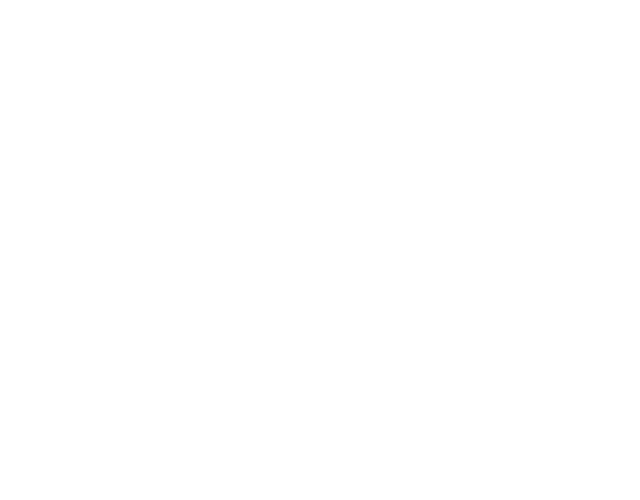
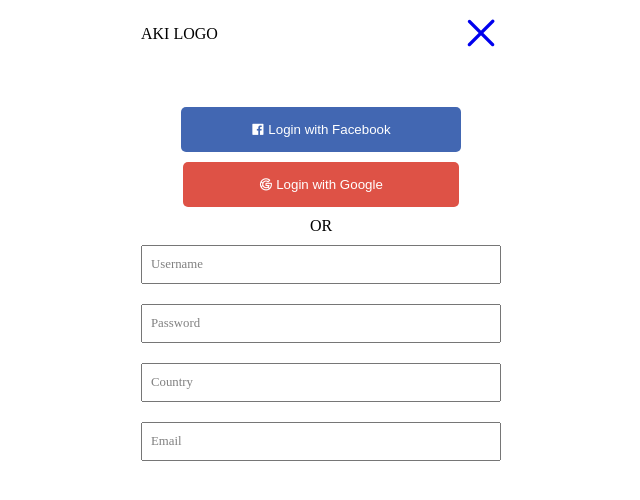
Before and after one commit to willzfrank/Aki, a React (Create React App) app: page /register in a window 1280 px wide. Before the commit this address had no page. Shown: the top 500 px of the page, without its empty margins (319-959 px from the left). Built offline with nearby package versions, Linux system fonts and the light colour scheme.

Commit message:
added register

```diff
--- a/src/App.js
+++ b/src/App.js
@@ -2,6 +2,7 @@ import './App.css';
 import Home from './pages/home/Home';
 import {Routes, Route} from "react-router-dom"
 import Login from "./pages/login/Login.jsx"
+import Register from "./pages/register/Register.jsx"
 
 function App() {
   return (
@@ -9,6 +10,7 @@ function App() {
       <Routes>
         <Route path="/" element ={  <Home />}/>
         <Route path="/login" element ={  <Login />}/>
+        <Route path="/register" element ={  <Register />}/>
       </Routes>
 
     </div>
--- a/src/components/Navbar/Navbar.jsx
+++ b/src/components/Navbar/Navbar.jsx
@@ -1,4 +1,5 @@
 import { NavbarContainer, NavbarList, NavbarLoginBtn } from './NavbarStyles';
+import {Link} from "react-router-dom"
 
 const Navbar = () => {
   return (
@@ -41,10 +42,10 @@ const Navbar = () => {
             <a> Become a producer</a>
           </li>
           <li>
-            <a> Register</a>
+            <Link to="/register" className="link">Register</Link>
           </li>
           <li className="login--btn">
-            <a> Login</a>
+            <Link to="/login" className="link">Login</Link>
           </li>
         </ul>
       </NavbarLoginBtn>
--- a/src/components/Navbar/NavbarStyles.js
+++ b/src/components/Navbar/NavbarStyles.js
@@ -41,10 +41,21 @@ export const NavbarLoginBtn = styled.div`
       border: none;
       cursor: pointer;
       border-radius: 5px;
+
+      li{
+
+      }
     }
+
     li {
       list-style: none;
       cursor: pointer;
+
+      .link{
+      color:white;
+      text-decoration:none;
+    }
+
     }
   }
 `;
--- a/src/pages/login/Login.jsx
+++ b/src/pages/login/Login.jsx
@@ -6,7 +6,6 @@ const Login = () => {
     <LoginComponent>
       <div className="login--header">
         <Link to="/"><i class="uil uil-multiply"></i></Link>
-
       </div>
       <LoginContent>
         <img src="" alt="" />
@@ -18,7 +17,6 @@ const Login = () => {
         <input type="password" placeholder="Password" className="password"/>
         <p className="F-password">Forgot password?</p>
         <input type="button" value="Login" className="login--btn" />
-        {/* <Link to="/login">Login</Link> */}
         <p>
           Dont have an account? <a href="#">Sign up</a>
         </p>
--- a/src/pages/login/LoginStyle.js
+++ b/src/pages/login/LoginStyle.js
@@ -32,9 +32,10 @@ span{
     padding:15px 35px;
     border:1px solid grey;
     border-radius:5px;
+    outline:none;
 
     :hover{
-        outline:lime;
+        outline:green;
     }
 }
 
@@ -42,6 +43,7 @@ span{
     padding:15px 35px;
     border:1px solid grey;
     border-radius:5px;
+    outline:none;
 
     :hover{
         outline:lime;
@@ -51,7 +53,7 @@ span{
 .F-password{
     cursor:pointer;
     font-weight:bold;
-    margin-bottom:30px;
+    margin-bottom:25px;
 }
 
 .login--btn{
@@ -62,7 +64,7 @@ span{
     padding:15px 100px;
     background:#4267B2;
     color:white;
-    margin-bottom:15px;
+    margin-bottom:10px;
 }
 
 .facebook--btn{
--- a/src/pages/register/Register.jsx
+++ b/src/pages/register/Register.jsx
@@ -1,9 +1,18 @@
-import React from 'react';
+import {ContentWrapper} from "./RegisterStyles.js"
+import {Link} from "react-router-dom"
 
 const Register = () => {
   return (
-    <div class="content-wrapper">
-      <h3>Get in touch with us</h3>
+    <ContentWrapper class="content-wrapper">
+      <div className="register--header">
+        <p>AKI LOGO</p>
+        <Link to="/"><i class="uil uil-multiply"></i></Link>
+      </div>
+      <div className="register--content">
+         <button className="facebook--btn"><i class="uil uil-facebook"></i> Login with Facebook</button>
+        <button className="google--btn"><i class="uil uil-google"></i> Login with Google</button>
+        <span>OR</span>
+      </div>
       <p class="one-field">
         <input
           id="user-name"
@@ -11,21 +20,22 @@ const Register = () => {
           name="user-name"
           required="required"
         />
-        <label for="user-name">Your Name</label>
+        <label for="user-name">Username</label>
       </p>
       <p class="one-field">
-        <input id="subject" type="text" name="subject" required="required " />
-        <label for="subject">E-Mail</label>
+        <input id="subject" type="password" name="password" required="required " />
+        <label for="subject">Password</label>
       </p>
       <p class="one-field">
-        <input id="subject" type="text" name="subject" required="required " />
-        <label for="subject">Subject</label>
+        <input id="subject" type="text" name="country" required="required " />
+        <label for="subject">Country</label>
       </p>
       <p class="one-field">
-        <textarea id="message" name="message" required="required"></textarea>
-        <label for="message">Your Message</label>
+        <input id="subject" type="email" name="email" required="required " />
+        <label for="subject">Email</label>
       </p>
-    </div>
+
+    </ContentWrapper>
   );
 };
 
--- a/src/pages/register/RegisterStyles.js
+++ b/src/pages/register/RegisterStyles.js
@@ -1,4 +1,99 @@
-// import styled
+import styled from "styled-components"
+
+export const ContentWrapper = styled.div`
+ 		margin: 0 auto;
+ 		max-width: 400px;
+ 		padding: 10px 20px;
+		font-size: 0;
+
+        .register--content{
+            margin-top:50px;
+            display:flex;
+            justify-content:center;
+            align-items:center;
+            flex-direction:column;
+            gap:10px;
+
+            span{
+            text-align:center;
+            font-size:16px;
+            }
+
+            .facebook--btn{
+            border:none;
+            outline:none;
+            border-radius:5px;
+            cursor:pointer;
+            padding:15px 70px;
+            background:#4267B2;
+            color:white;
+        }
+
+        .google--btn{
+            border:none;
+            outline:none;
+            border-radius:5px;
+            cursor:pointer;
+            padding:15px 76px;
+            background:#de5246;
+            color:white;
+        }
+        }
+
+        .register--header{
+            color:black;
+            font-size:16px;
+            display:flex;
+            align-items:center;
+            justify-content:space-between;
+
+            i{
+            font-size:40px;
+            cursor:pointer;
+             }
+        }
+
+        	.one-field {
+			position: relative;
+			margin-top: 10px;
+			margin-bottom: 20px;
+			input,
+			textarea {
+				width: 100%;
+				padding: 10px;
+                outline-color:lime;
+				&:focus, &:valid {
+					+ label {
+						color: green;
+						font-size: .8rem;
+						font-weight: bold;
+						top: -10px;
+
+						&:after {
+							content: ':';
+						}
+					}
+				}
+			}
+
+		}
+		label {
+			position: absolute;
+			top: 12px;
+			left: 10px;
+			color: grey;
+			font-size: .8rem;
+			background: #fff;
+
+			-webkit-transition: all .4s ease-in-out;
+			-moz-transition: all .4s ease-in-out;
+			-o-transition: all .4s ease-in-out;
+			-ms-transition: all .4s ease-in-out;
+			transition: all .4s ease-in-out;
+		}
+`
+
+
 // * {
 // 	-webkit-box-sizing: border-box;
 // 	-moz-box-sizing: border-box;
```
